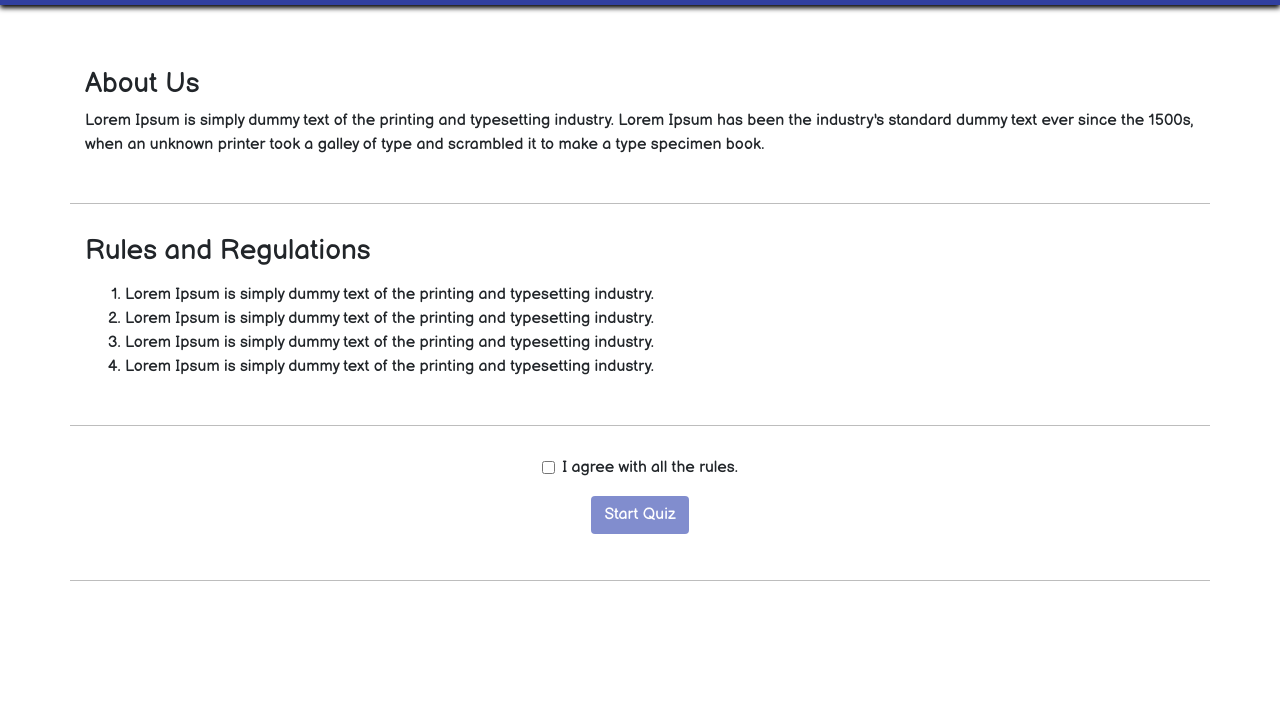
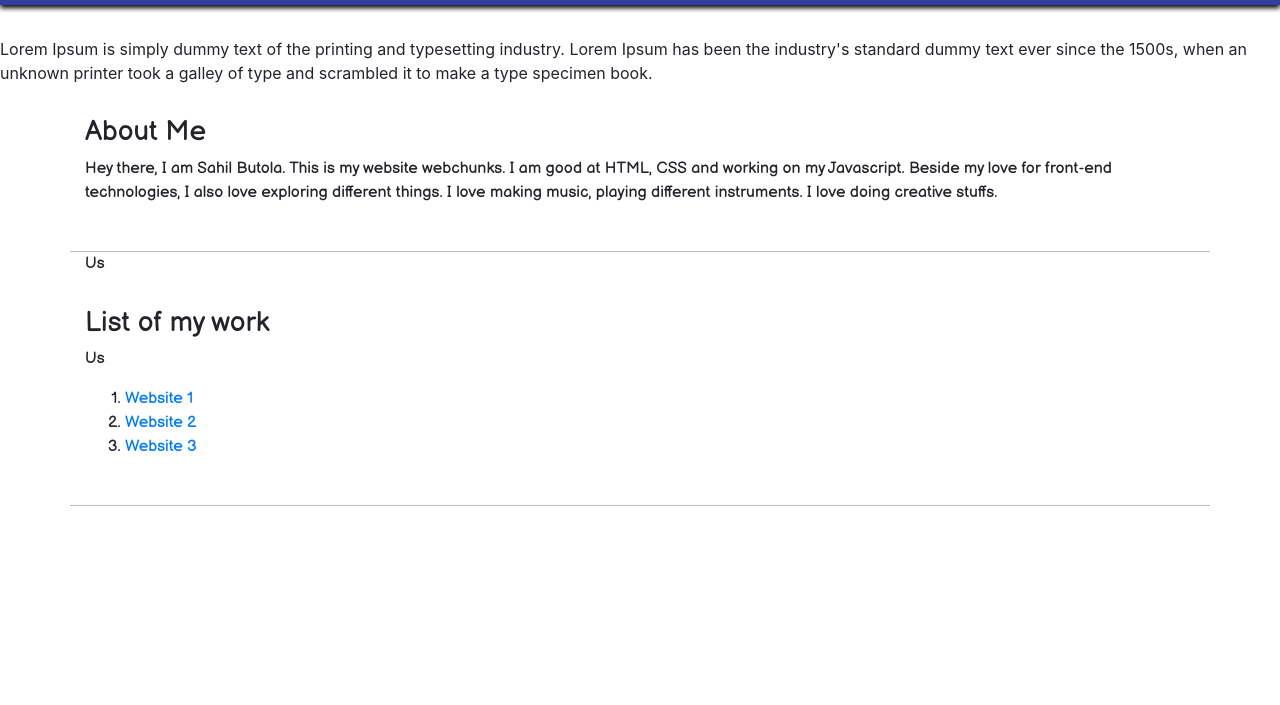
Before and after one commit to sahilbutola08/webchunks, a website: page index.html in a window 1280 px wide. Shown: the part 95-800 px from the top of the page. Drawn offline with nearby package versions, Linux system fonts and the light colour scheme.

Commit message:
update index.html

```diff
--- a/index.html
+++ b/index.html
@@ -14,31 +14,30 @@
 		<div class="container-fluid">
 			<div class="row">
 				<div class="col-md-8 offset-md-2 text-center text-white">
-					<h1 style="text-shadow: 2px 2px 5px black;">Webchunks/SCIE</h1>
+					<h1 style="text-shadow: 2px 2px 5px black;">Webchunks</h1>
 				</div>
 			</div>
 		</div>
-	</header>
+	</header>Lorem Ipsum is simply dummy text of the printing and typesetting industry. Lorem Ipsum has been the industry's standard dummy text ever since the 1500s, when an unknown printer took a galley of type and scrambled it to make a type specimen book.
 <!--info-->
 	<div class="container">
 		<div class="row row-content">
 			<div class="col" id="about">
-				<h3>About Us</h3>
-				<p>Lorem Ipsum is simply dummy text of the printing and typesetting industry. Lorem Ipsum has been the industry's standard dummy text ever since the 1500s, when an unknown printer took a galley of type and scrambled it to make a type specimen book.</p>
+				<h3>About Me</h3>
+				<p>Hey there, I am Sahil Butola. This is my website webchunks. I am good at HTML, CSS and working on my Javascript. Beside my love for front-end technologies, I also love exploring different things. I love making music, playing different instruments. I love doing creative stuffs.</p>
 			</div>
 		</div>
 	</div>
 <!--rules-->
-	<div class="container ">
+	<div class="container ">Us
 		<div class="row row-content">
 			<div class="col">
-				<h3>Rules and Regulations</h3>
-				<p>
+				<h3>List of my work</h3>
+				<p>Us
 					<ol>
-						<li>Lorem Ipsum is simply dummy text of the printing and typesetting industry.</li>
-						<li>Lorem Ipsum is simply dummy text of the printing and typesetting industry.</li>
-						<li>Lorem Ipsum is simply dummy text of the printing and typesetting industry.</li>
-						<li>Lorem Ipsum is simply dummy text of the printing and typesetting industry.</li>
+						<li><a href="https://my-site-webchunnks.herokuapp.com/index.html">Website 1</a</li>
+						<li><a href="https://bootstrap-work.netlify.app/">Website 2</a></li>
+						<li><a href="https://frontes.netlify.app/">Website 3</a></li>
 					</ol>
 				</p>
 			</div>
@@ -47,25 +46,6 @@
 
 <!--start-quiz-->
 
-	<div class="container row-content">
-		<form>
-			<div class="form-group row text-center">
-				<div class="col-sm-8 offset-sm-2">
-					<div class="form-check">
-						<input type="checkbox" class="form-check-input" id="activate" onclick="enableQuiz()">
-						<label for="activate" class="form-check-label">I agree with all the rules.</label>
-					</div>
-				</div>
-			</div>
-		</form>
-		<form action="quiz.html">
-			<div class="form-group row">
-				<div class="col text-center">
-					<button class="btn" type="submit" disabled="true" id="quiz" style="background-color: #3F51B5; color: #FFFFFF" title="Please accept the upper field to enable this.">Start Quiz</button>
-				</div>
-			</div>
-		</form>
-	</div>
 <!--footer-->
 <!-- 	<footer class="footer">
 		<div class="container-fluid">
@@ -76,20 +56,5 @@
 			</div>
 		</div>
 	</footer> -->
-<script type="text/javascript">
-	let checkValue=document.getElementById('activate');
-	checkValue.checked=false;
-	let button=document.getElementById('quiz');
-	function enableQuiz() {
-		if(checkValue.checked == true) {
-			button.disabled=false;
-			button.removeAttribute("title")
-		}
-		else if(checkValue.checked == false) {
-			button.disabled=true;
-			button.title="Please accept the upper field to enable this.";
-		}
-	}
-</script>
 </body>
 </html>
```
